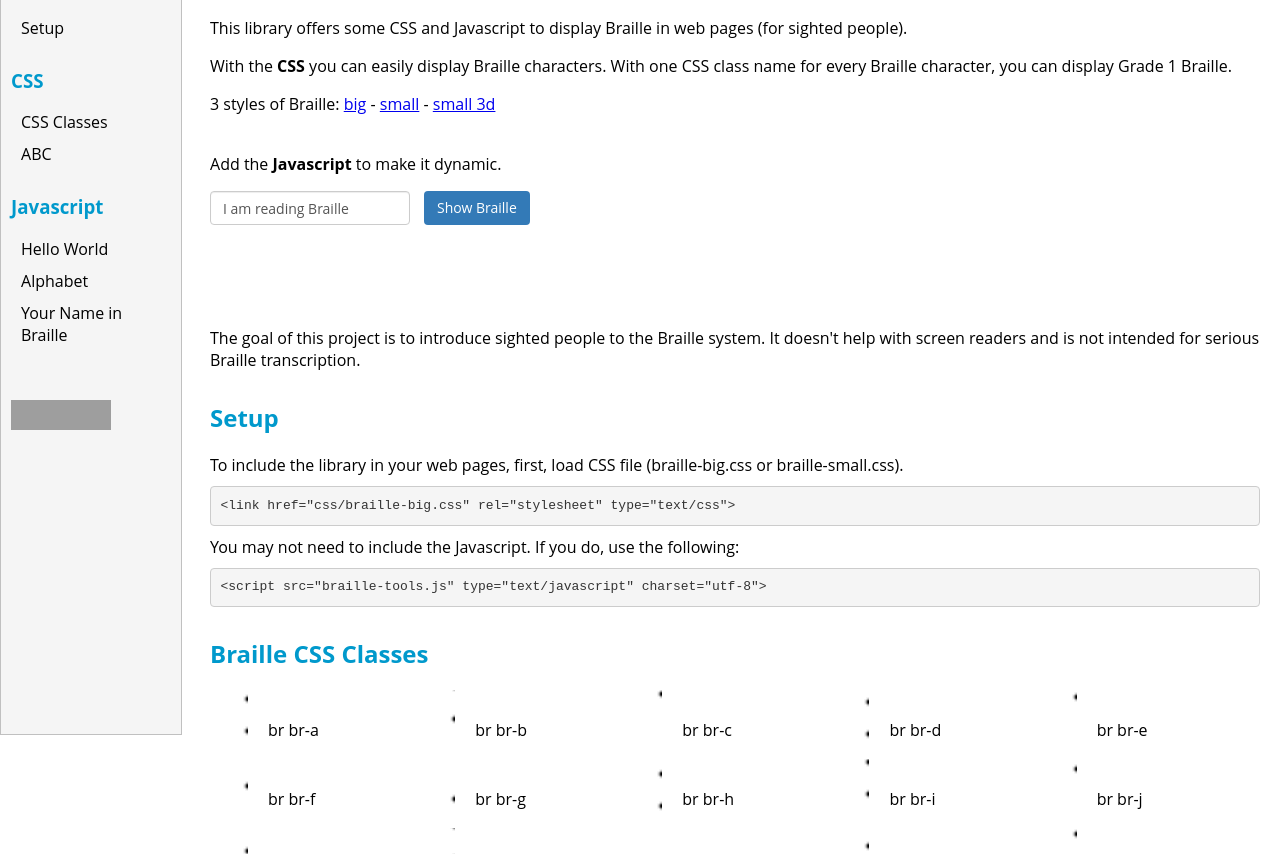
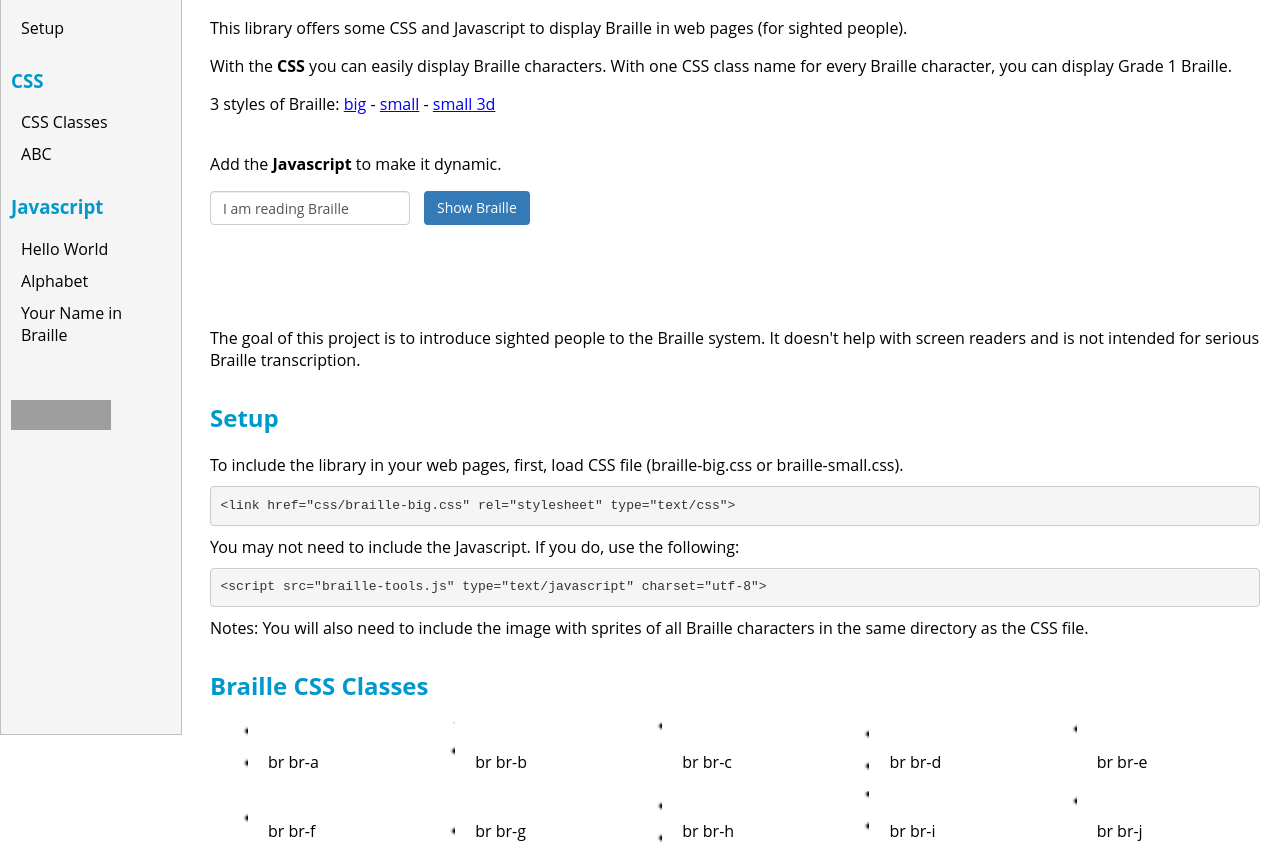
Before and after one commit to evoluteur/braille-tools, a plain HTML site: page index.html in a window 1280 px wide. Shown: the part 67-921 px from the top of the page. Drawn offline with Linux system fonts and the light colour scheme; grey boxes are pictures that could not be loaded; a script that the page names is missing; files whose address does not match are found by name.

Commit message:
Text edit.

```diff
--- a/index.html
+++ b/index.html
@@ -117,7 +117,7 @@ You may not need to include the Javascript. If you do, use the following:
 &lt;script src="braille-tools.js" type="text/javascript" charset="utf-8"></script>
 </pre>
 
-
+Notes: You will also need  to include the image with sprites of all Braille characters in  the same directory as the CSS file.
 
 <name id="cssclasses"/>
 <h2>Braille CSS Classes</h2>
```
